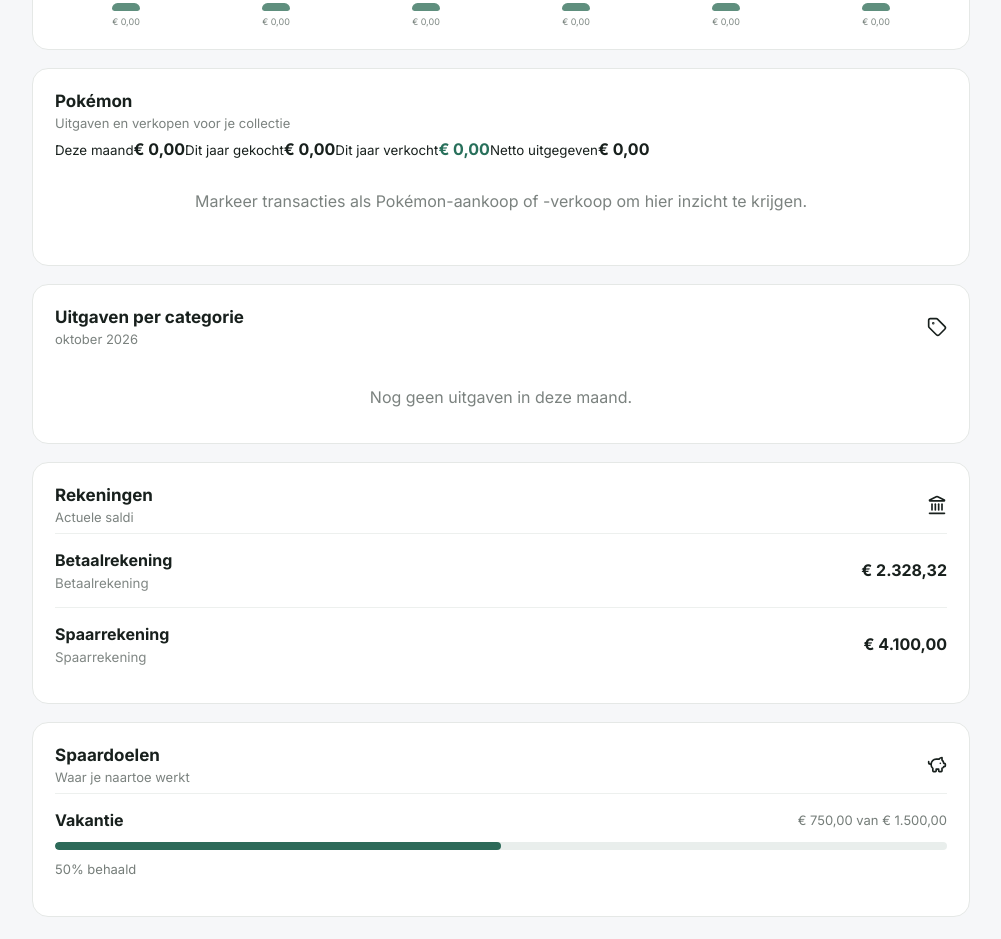
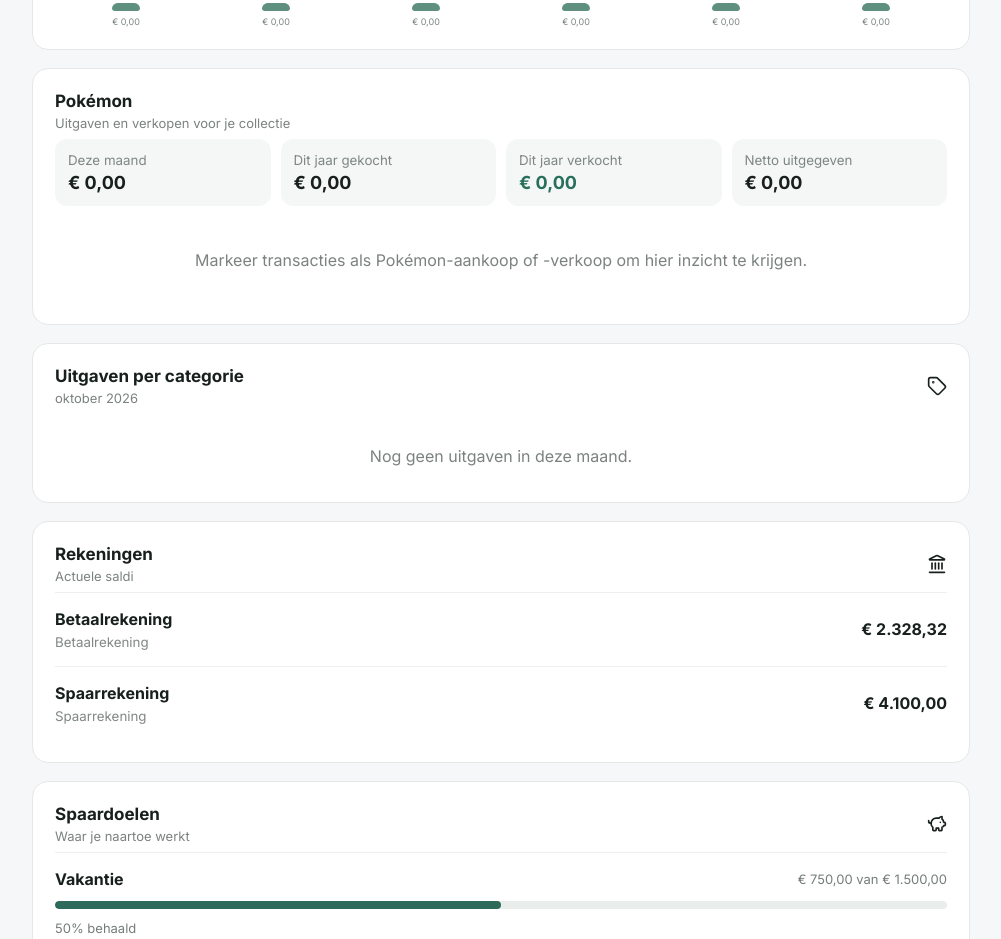
Before and after one commit to Aliasvin/cashflow, a React (Vite) app: page / in a window 1280 px wide. Shown: the part 2780-3719 px from the top of the page, without its empty margins (254-1255 px from the left). Built offline with nearby package versions, Linux system fonts and the light colour scheme.

Commit message:
Add files via upload

```diff
--- a/src/index.css
+++ b/src/index.css
@@ -500,3 +500,13 @@ html[data-theme="dark"] .calendar-status.expected{background:#3a3020;color:#e4bd
  .insight-grid{grid-template-columns:1fr 1fr}
  .insight-months span{display:none}
 }
+
+/* Pokémon-module */
+.pokemon-fields{padding:13px 14px;border:1px solid #e5e9e7;border-radius:12px;background:#f8faf9}
+.pokemon-extra-fields{display:grid;gap:10px;margin-top:12px}.pokemon-extra-fields .field-label{display:grid;gap:6px}
+.pokemon-summary-grid{display:grid;grid-template-columns:repeat(4,1fr);gap:10px;margin-bottom:12px}
+.pokemon-summary-grid span{display:flex;flex-direction:column;gap:4px;padding:13px;border-radius:12px;background:#f5f7f6}
+.pokemon-summary-grid small{color:#7d8782}.pokemon-summary-grid b{font-size:18px}
+html[data-theme="dark"] .pokemon-fields{border-color:#2b3531;background:#18221e}
+html[data-theme="dark"] .pokemon-summary-grid span{background:#1d2924}
+@media(max-width:700px){.pokemon-summary-grid{grid-template-columns:1fr 1fr}}
```
